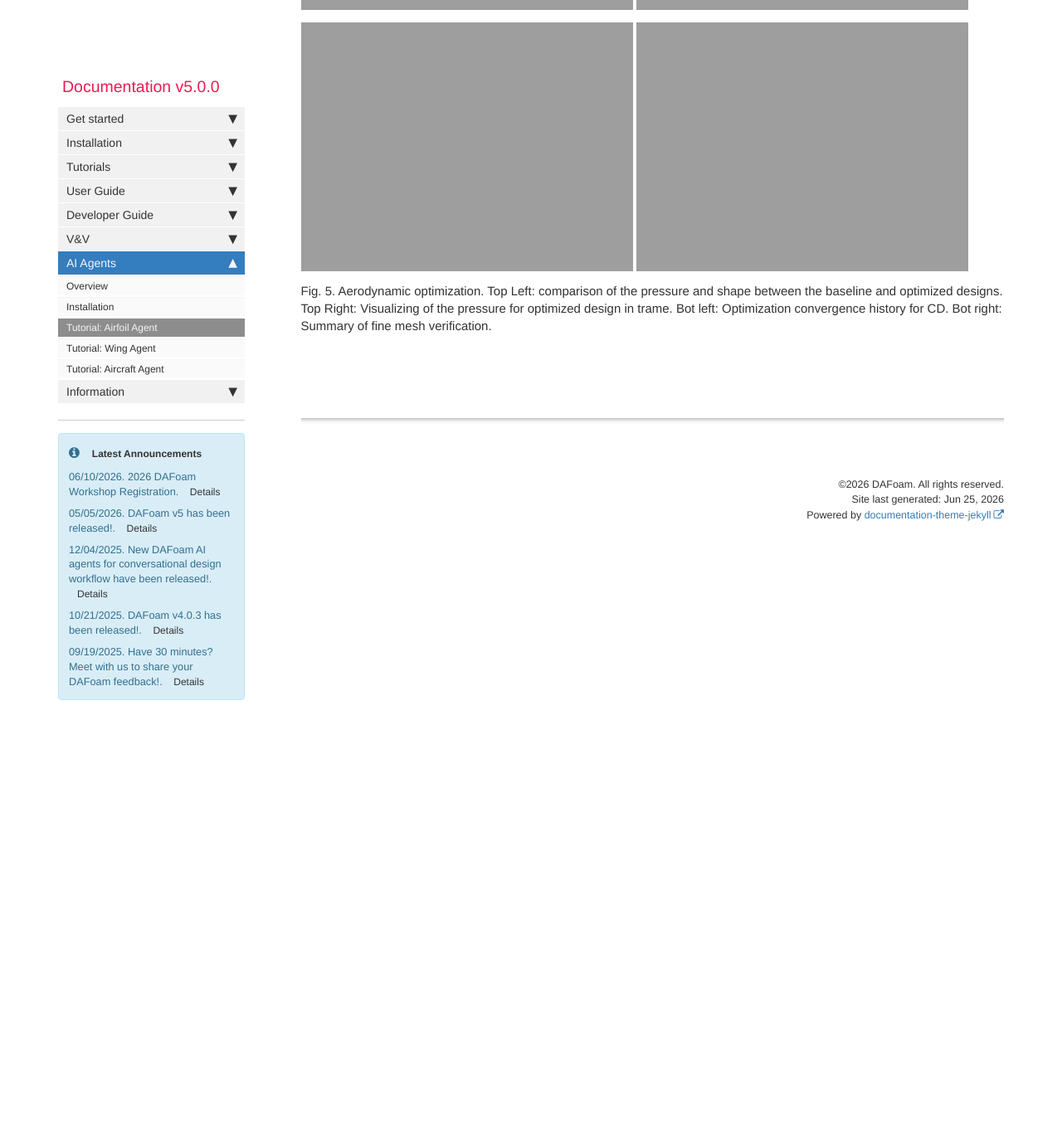
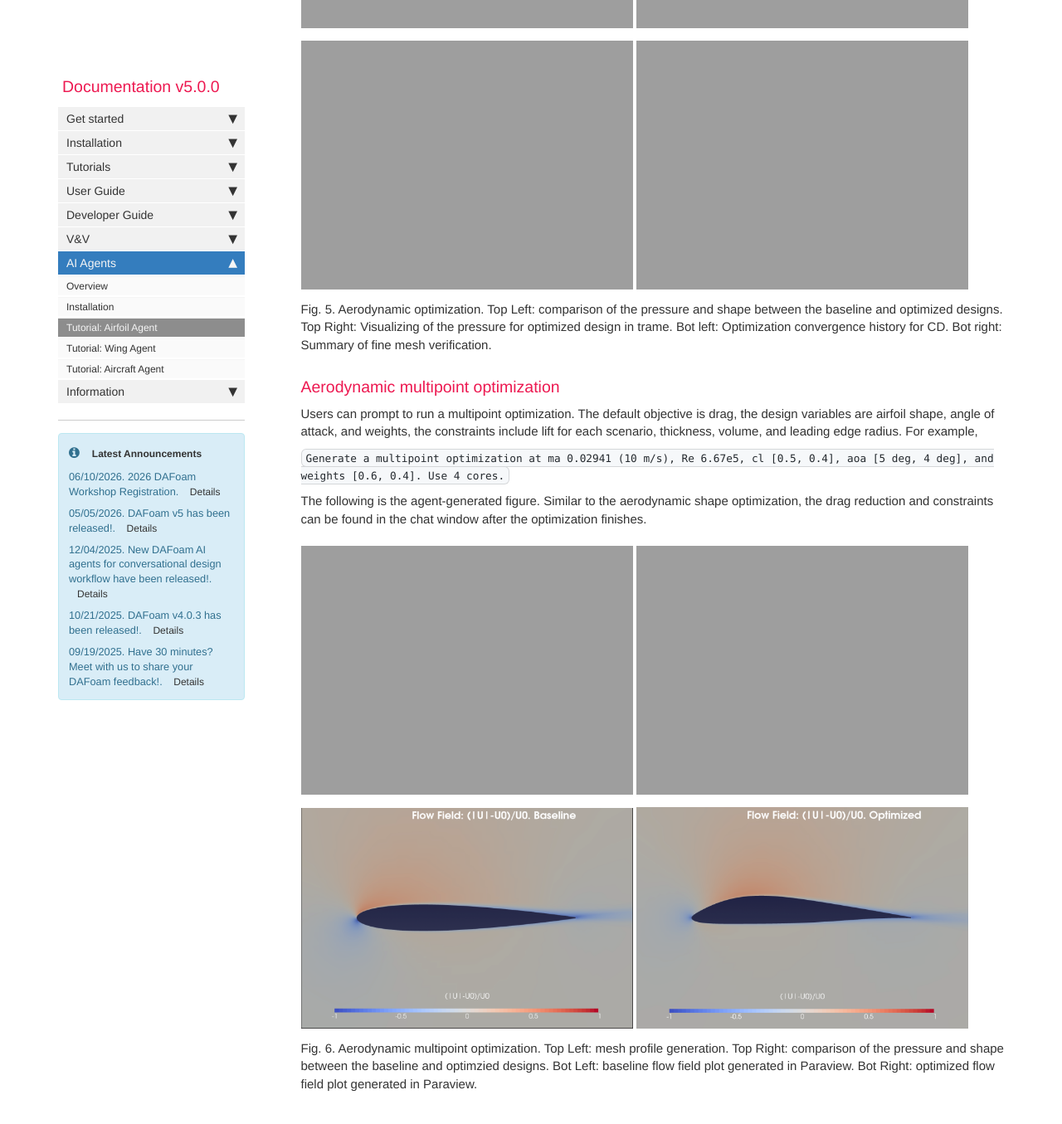
Before and after one commit to DAFoam/DAFoam.github.io, a Jekyll site: the page built from pages/mydoc/mydoc_ai_agent_airfoil.md, in a window 1280 px wide and 1400 px high, scrolled down 5730 px. Shown: the top 1355 px of the window at 83% size. Built offline with Jekyll 4.4.1, drawn with Linux system fonts in a browser that asks for light colours; comment, search, counter and statistics services are not loaded; some of the changed text lies outside the part shown.

Commit message:
Update mydoc_ai_agent_airfoil.md

```diff
--- a/pages/mydoc/mydoc_ai_agent_airfoil.md
+++ b/pages/mydoc/mydoc_ai_agent_airfoil.md
@@ -412,7 +412,7 @@ Fig. 4. CD/CL vs AoA plots
 
 ### Aerodyanamic shape optimization
 
-Users can prompt to run aerodynamic shape optimization. The default objective is drag, the design variabels are airfoil shape and angle of attack, the constraints include lift, thickness, volume, and leading edge radius. For example,
+Users can prompt to run aerodynamic shape optimization. The default objective is drag, the design variables are airfoil shape and angle of attack, the constraints include lift, thickness, volume, and leading edge radius. For example,
 
 `Generate a cfd mesh for the naca0012 airfoil and run an aero optimization at ma 0.3, re 5e6, cl 0.5. Run the optimization for 20 iters. Use 2 cores`.
 
@@ -429,4 +429,19 @@ The agent will compare the drag reduciton between coarse and fine mesh for the b
 
 Fig. 5. Aerodynamic optimization. Top Left: comparison of the pressure and shape between the baseline and optimized designs. Top Right: Visualizing of the pressure for optimized design in trame. Bot left: Optimization convergence history for CD. Bot right: Summary of fine mesh verification.
 
+### Aerodynamic multipoint optimization
+
+Users can prompt to run a multipoint optimization. The default objective is drag, the design variables are airfoil shape, angle of attack, and weights, the constraints include lift for each scenario, thickness, volume, and leading edge radius. For example,
+
+`Generate a multipoint optimization at ma 0.02941 (10 m/s), Re 6.67e5, cl [0.5, 0.4], aoa [5 deg, 4 deg], and weights [0.6, 0.4]. Use 4 cores.`
+
+The following is the agent-generated figure. Similar to the aerodynamic shape optimization, the drag reduction and constraints can be found in the chat window after the optimization finishes.
+
+<img src="{{ site.url }}{{ site.baseurl }}/images/tutorials/AI-airfoil-multipoint-mesh.png" style="width:400px !important;" />
+<img src="{{ site.url }}{{ site.baseurl }}/images/tutorials/AI-airfoil-multipoint-presure-profile.png" style="width:400px !important;" />
+<img src="{{ site.url }}{{ site.baseurl }}/images/tutorials/AI-airfoil-multipoint-flowfield-baseline.png" style="width:400px !important;" />
+<img src="{{ site.url }}{{ site.baseurl }}/images/tutorials/AI-airfoil-multipoint-flowfield-optimized.png" style="width:400px !important;" />
+
+Fig. 6. Aerodynamic multipoint optimization. Top Left: mesh profile generation. Top Right: comparison of the pressure and shape between the baseline and optimzied designs. Bot Left: baseline flow field plot generated in Paraview. Bot Right: optimized flow field plot generated in Paraview.
+
 {% include links.html %}
```
